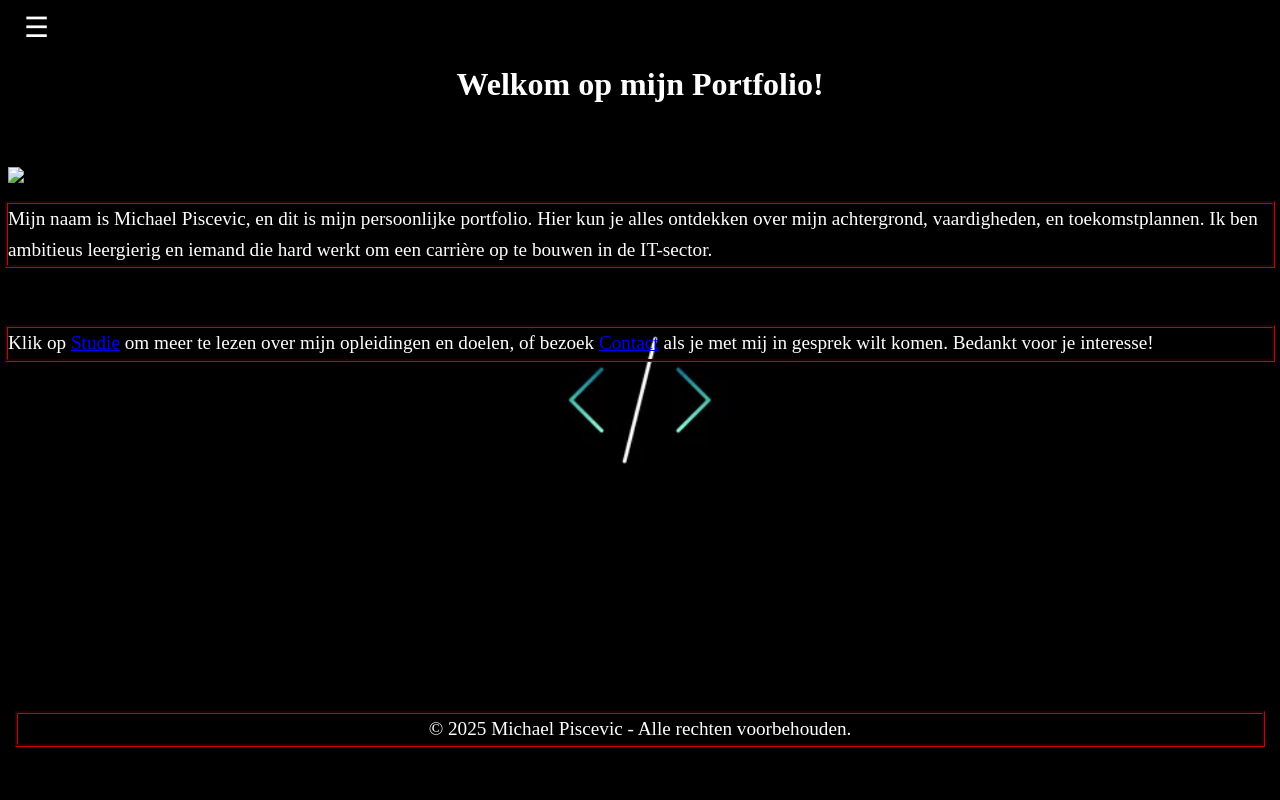
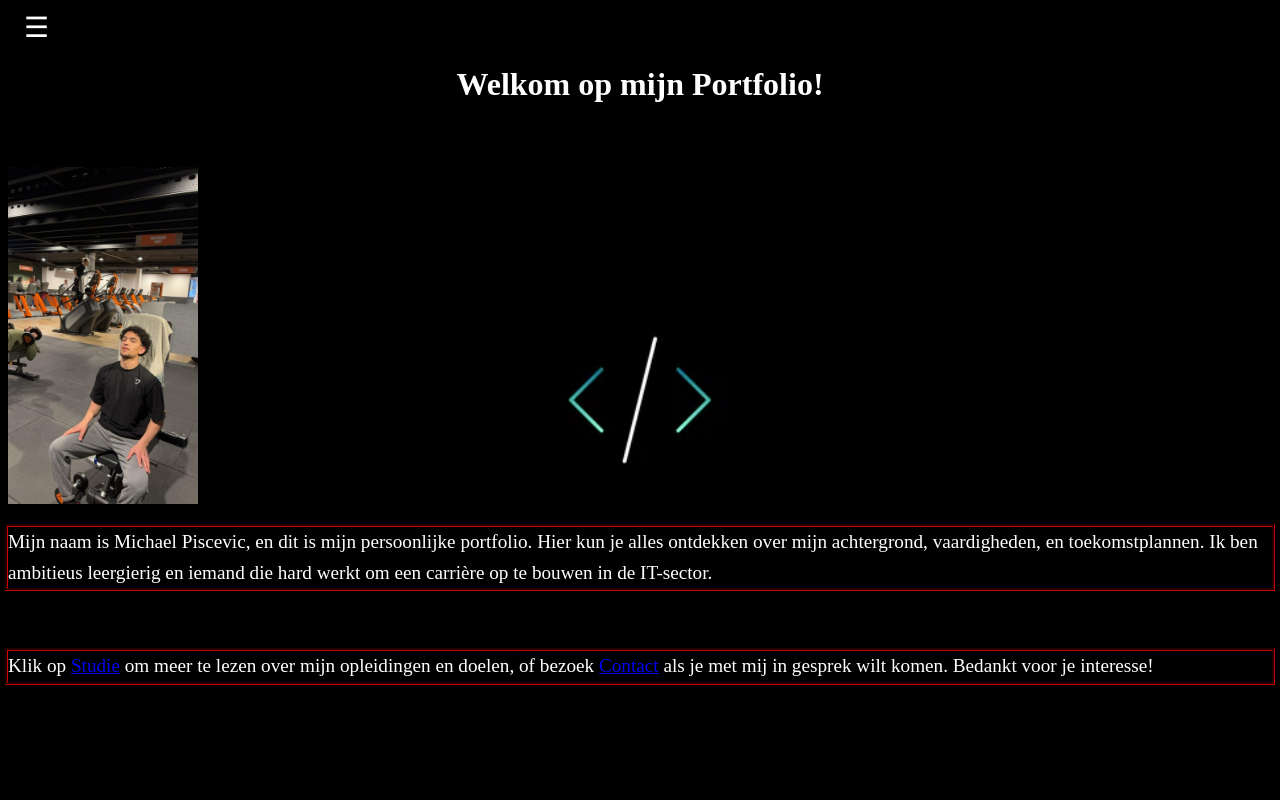
Before and after one commit to Michaelpiscevic/Portfolio, a plain HTML site: page index.html in a window 1280 px wide. Shown: the top 800 px of the page. Drawn offline with Linux system fonts and the light colour scheme.

Commit message:
Update index.html

```diff
--- a/index.html
+++ b/index.html
@@ -18,7 +18,7 @@
     </header>
     <main>
         <h1>Welkom op mijn Portfolio!</h1>
-        <img src="images/WhatsApp Image 2025-01-25 at 23.16.07.jpeg" alt="Piscevic">
+        <img src="WhatsApp Image 2025-01-25 at 23.16.07.jpeg" alt="Piscevic">
         <section class="intro">
             <p>
                 Mijn naam is Michael Piscevic, en dit is mijn persoonlijke portfolio. Hier kun je alles ontdekken over mijn achtergrond, vaardigheden, en toekomstplannen.
```
